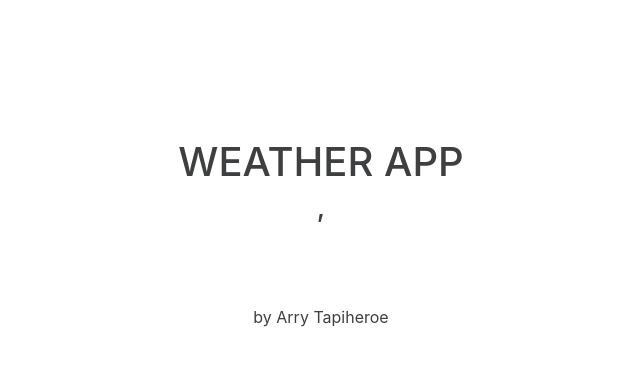
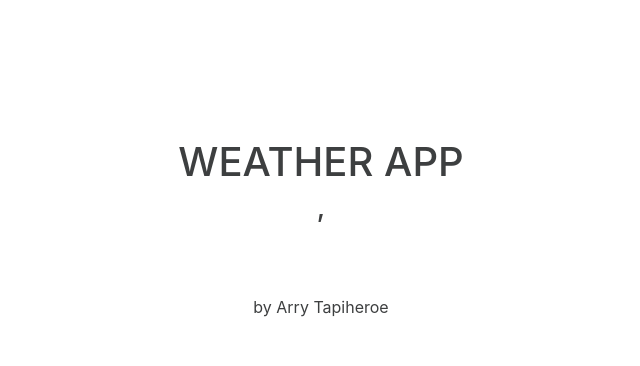
Before and after one commit to arry14/weather-app, a plain HTML site: page index.html in a window 1280 px wide. Shown: the whole page, without its empty margins (319-959 px from the left). Drawn offline with nearby package versions, Linux system fonts and the light colour scheme; no server answers.

Commit message:
change background-image to cover

```diff
--- a/css/styles.css
+++ b/css/styles.css
@@ -1,9 +1,13 @@
+body {
+  background-size: cover;
+}
+
 h1 {
   font-size: 2.5em;
 }
 
 p {
-  margin-top: 50px;
+  margin-top: 40px;
   margin-bottom: -5px;
 }
 
```
